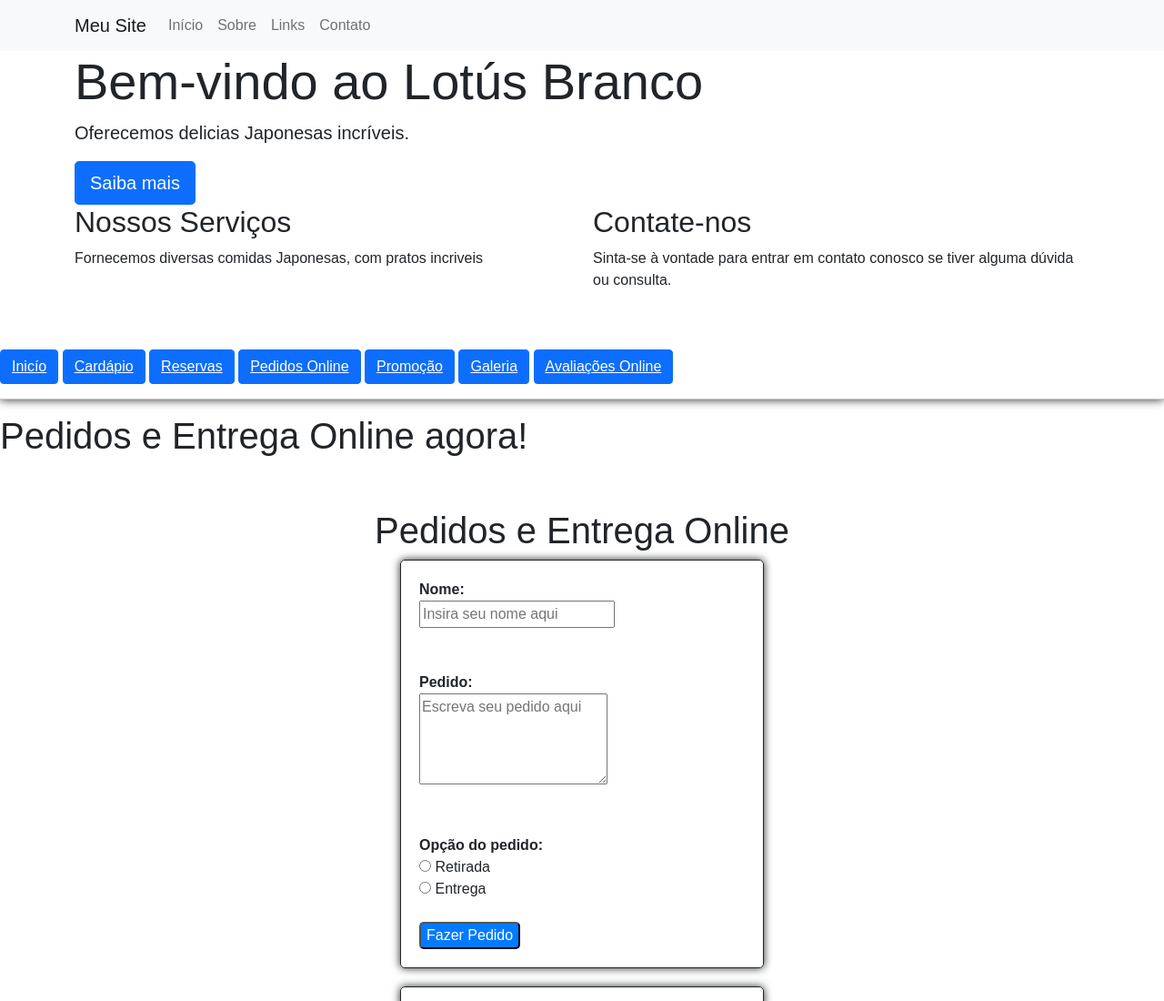
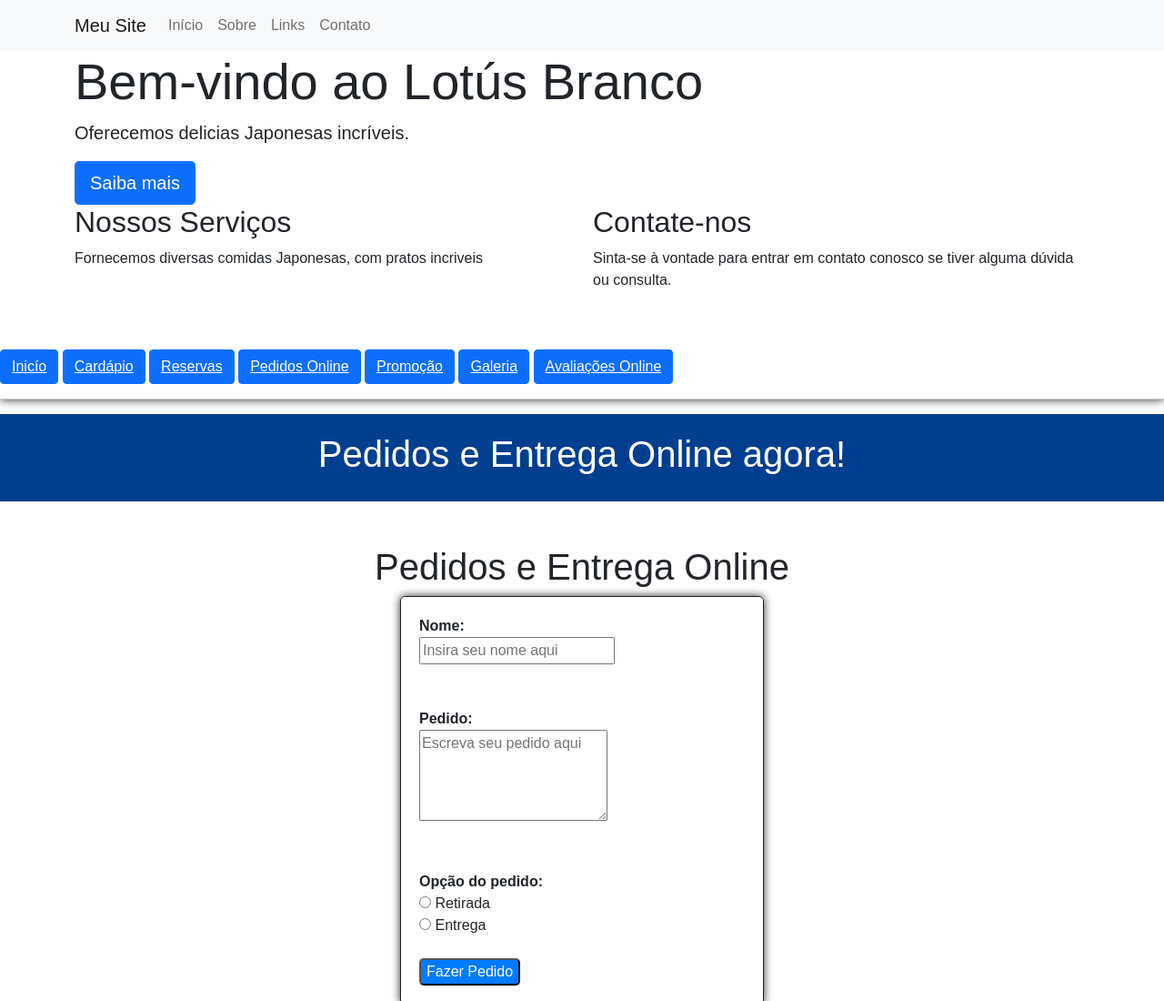
Before and after one commit to alanvc11/pedidos, a plain HTML site: page index.html in a window 1280 px wide. Shown: the top 1100 px of the page at 91% size. Drawn offline with nearby package versions, Linux system fonts and the light colour scheme.

Commit message:
Update style.css

```diff
--- a/style.css
+++ b/style.css
@@ -39,3 +39,10 @@ textarea{
 a{
    color: white;
 }
+header {
+    background-color: #003e8f;
+    color: #fff;
+    text-align: center;
+    padding: 20px;
+
+}
```
